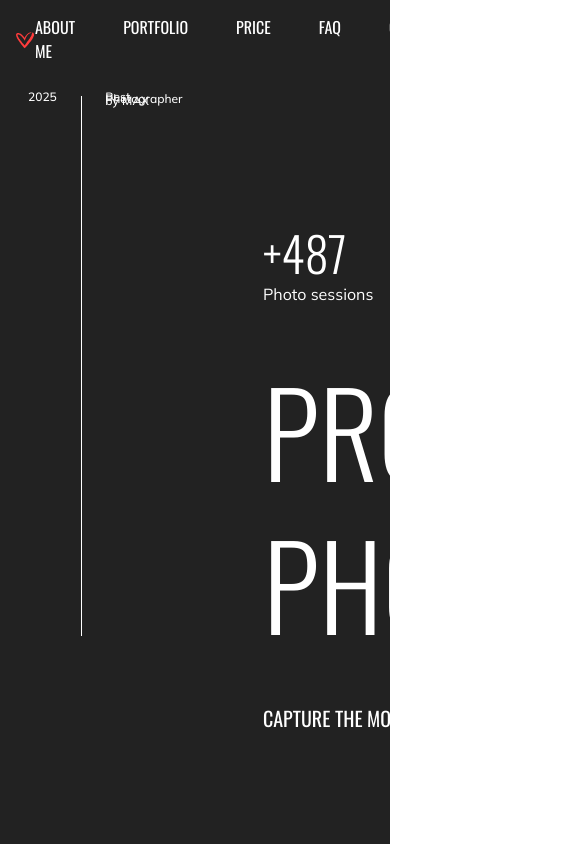
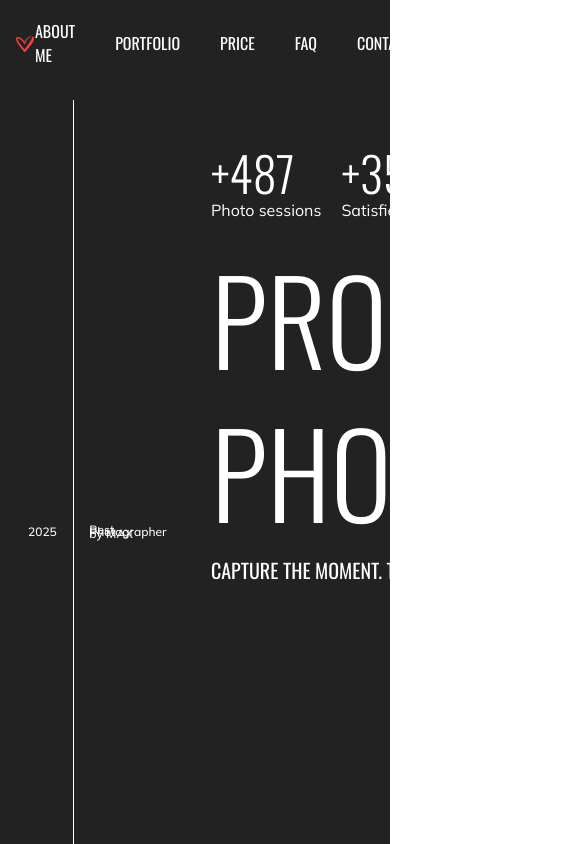
Before and after one commit to PolinaRomanchuk/portfolio, a React (Vite) app: page / in a window 390 px wide. Shown: the top 844 px of the page, 585 px wide, since content can reach past the window. Built offline with nearby package versions, Linux system fonts and the light colour scheme.

Commit message:
fix: change bootstrap into tailwind

```diff
--- a/package.json
+++ b/package.json
@@ -12,12 +12,14 @@
   },
   "dependencies": {
     "@popperjs/core": "^2.11.8",
+    "@tailwindcss/vite": "^4.1.17",
     "bootstrap": "^5.3.8",
     "react": "^19.1.1",
     "react-dom": "^19.1.1",
     "react-router": "^7.9.5",
     "react-router-dom": "^7.9.5",
-    "swiper": "^12.0.3"
+    "swiper": "^12.0.3",
+    "tailwindcss": "^4.1.17"
   },
   "devDependencies": {
     "@eslint/js": "^9.36.0",
--- a/src/components/Header/Header.tsx
+++ b/src/components/Header/Header.tsx
@@ -3,40 +3,42 @@ import Logo from '../../assets/logo.svg';
 
 const Header = (): ReactElement => {
   return (
-    <header className="container-xl bg-secondary p-3 d-flex justify-content-between">
-      <div className="d-flex align-items-center">
+    <header>
+      <div className="container flex items-center justify-between bg-secondary p-5">
         <img src={Logo} alt="logo" />
-      </div>
-      <nav className="d-flex">
-        <ul className="d-flex gap-5">
+
+        <nav>
+          <ul className="flex items-center gap-10">
             <li>
-            <a href="#" className="base text-light">
+              <a href="#" className="base text-light ">
                 about me
               </a>
             </li>
             <li>
-            <a href="#" className="base text-light">
+              <a href="#" className="base text-light ">
                 portfolio
               </a>
             </li>
             <li>
-            <a href="#" className="base text-light">
+              <a href="#" className="base text-light ">
                 price
               </a>
             </li>
             <li>
-            <a href="#" className="base text-light">
+              <a href="#" className="base text-light ">
                 faq
               </a>
             </li>
             <li>
-            <a href="#" className="base text-light">
+              <a href="#" className="base text-light ">
                 contacts
               </a>
             </li>
           </ul>
         </nav>
+      </div>
     </header>
   );
 };
+
 export default Header;
--- a/src/components/Home/Hero.tsx
+++ b/src/components/Home/Hero.tsx
@@ -5,27 +5,21 @@ import Photo2 from '../../assets/hero/img-11.png';
 
 const Hero = (): ReactElement => {
   return (
-    <section
-      className="bg-secondary container-xl d-flex"
-      style={{ height: '862px' }}
-    >
-      <div className="d-flex vertical-text gap-4 p-3">
+    <section className="flex ">
+      <div className="bg-secondary container flex ">
+        <div className="flex  gap-4 p-3  vertical-text items-center justify-content-center">
           <span className="text-light body-small">2025</span>
-        <span
-          className="bg-light"
-          style={{ width: '1px', height: '540px' }}
-        ></span>
-        <span className="text-light body-small">Best Photographer by MAX</span>
+          <span className="bg-light w-[1px] h-[54rem] block"></span>
+          <span className="text-light body-small">
+            Best Photographer by MAX
+          </span>
         </div>
-      <div className="d-flex gap-2 py-5">
-        <div className="d-flex flex-column p-3 gap-2 justify-content-between">
-          <div
-            className="d-flex flex-column gap-5 p-5"
-            style={{ height: '458px' }}
-          >
-            <div className="d-flex gap-5 mt-5 ">
-              <div className="d-flex gap-3 flex-column">
-                <div className="d-flex body-decoration">
+        <div className="flex gap-2 py-5">
+          <div className="flex flex-col p-3 gap-2 justify-between">
+            <div className="flex flex-col gap-5 p-5 h-[45.8rem]">
+              <div className="flex gap-5 mt-5 ">
+                <div className="flex gap-3 flex-col">
+                  <div className="flex body-decoration">
                     <span className="text-light">+</span>{' '}
                     <span className="text-light">487</span>
                   </div>
@@ -36,12 +30,14 @@ const Hero = (): ReactElement => {
                     Photo sessions
                   </span>
                 </div>
-              <div className="d-flex gap-3 flex-column">
-                <div className="d-flex body-decoration">
+                <div className="flex gap-3 flex-col">
+                  <div className="flex body-decoration">
                     <span className="text-light">+</span>{' '}
                     <span className="text-light">356</span>
                   </div>
-                <span className="text-light body-base">Satisfied clients</span>
+                  <span className="text-light body-base">
+                    Satisfied clients
+                  </span>
                 </div>
               </div>
               <h1 className="h1 text-light">Professional photographer</h1>
@@ -49,30 +45,31 @@ const Hero = (): ReactElement => {
                 Capture the Moment. Tell Your Story.
               </h3>
             </div>
-          <div className="d-flex align-items-center ps-5">
+            <div className="flex items-center pl-5">
               <span className="text-light body-base">Scroll down</span>
               <img src={Arrow} alt="arrow" />
             </div>
           </div>
-        <div className="d-flex align-items-center">
+          <div className="flex items-center">
             <img
               src={Photo1}
               alt="photo"
-            style={{ width: '220px', height: '220px', objectFit: 'cover' }}
+              className="w-[220px] h-[220px] object-cover"
             />
           </div>
-        <div className="py-3 d-flex flex-column justify-content-between align-items-end">
+          <div className="py-3 flex flex-col justify-between items-end">
             <div>
               <img
                 src={Photo2}
                 alt="photo"
-              style={{ width: '280px', height: '374px', objectFit: 'cover' }}
+                className="w-[280px] h-[374px] object-cover"
               />
             </div>
-          <span className="text-light" style={{ width: '220px' }}>
-            Hi! I’m Vera, a photographer. For me, photography is more than just
-            an image.{' '}
+            <span className="text-light body-base w-[220px] text-right">
+              Hi! I’m Vera, a photographer. For me, photography is more than
+              just an image.{' '}
             </span>
+          </div>
         </div>
       </div>
     </section>
--- /dev/null
+++ b/src/index.css
@@ -0,0 +1,140 @@
+@import 'tailwindcss';
+
+@theme {
+  --color-primary: #ff3c3c;
+  --color-secondary: #222222;
+  --color-light: #ffffff;
+}
+
+:root {
+  --mulish: 'Mulish', sans-serif;
+  --oswald: 'Oswald', sans-serif;
+
+  --fw-light: 300;
+  --fw-regular: 400;
+  --fw-medium: 500;
+  --fw-bold: 700;
+  box-sizing: border-box;
+}
+
+.h1 {
+  font-family: var(--oswald);
+  font-size: 116px;
+  font-weight: var(--fw-light);
+  line-height: 132%;
+  text-transform: uppercase;
+}
+
+.h2 {
+  font-family: var(--oswald);
+  font-size: 32px;
+  font-weight: var(--fw-regular);
+  line-height: 40%;
+  text-transform: uppercase;
+}
+
+.h3 {
+  font-family: var(--oswald);
+  font-size: 20px;
+  font-weight: var(--fw-regular);
+  line-height: 28%;
+  text-transform: uppercase;
+}
+
+.h4 {
+  font-family: var(--oswald);
+  font-size: 16px;
+  font-weight: var(--fw-regular);
+  line-height: 24%;
+}
+
+.base {
+  font-family: var(--oswald);
+  font-size: 16px;
+  font-weight: var(--fw-regular);
+  line-height: 24%;
+  text-transform: uppercase;
+}
+
+.body-small {
+  font-family: var(--mulish);
+  font-size: 12px;
+  font-weight: var(--fw-medium);
+  line-height: 16%;
+}
+
+.body-base {
+  font-family: var(--mulish);
+  font-size: 16px;
+  font-weight: var(--fw-regular);
+  line-height: 150%;
+}
+
+.body-base-italic {
+  font-family: var(--mulish);
+  font-size: 16px;
+  font-weight: var(--fw-regular);
+  line-height: 20%;
+  font-style: italic;
+}
+
+.body-decoration {
+  font-family: var(--oswald);
+  font-size: 48px;
+  font-weight: var(--fw-light);
+  line-height: 54%;
+}
+
+.btn {
+  @apply flex items-center justify-center transition-colors;
+
+  width: 200px;
+  min-width: 200px;
+  height: 60px;
+  padding: 0 20px;
+  background: var(--secondary);
+  cursor: pointer;
+}
+
+.btn:hover {
+  background: var(--primary);
+}
+
+.btn:hover > span {
+  color: var(--secondary);
+}
+
+.vertical-text {
+  writing-mode: sideways-lr;
+}
+
+.container {
+  margin-left: auto;
+  margin-right: auto;
+  padding-left: 1rem;
+  padding-right: 1rem;
+}
+
+@media (max-width: 380px) {
+  .container {
+    max-width: 380px;
+  }
+}
+
+@media (max-width: 768px) {
+  .container {
+    max-width: 768px;
+  }
+}
+
+@media (max-width: 960px) {
+  .container {
+    max-width: 960px;
+  }
+}
+
+@media (max-width: 1440px) {
+  .container {
+    max-width: 1440px;
+  }
+}
--- a/src/index.scss
+++ /dev/null
@@ -1,122 +0,0 @@
-$primary: #ff3c3c;
-$secondary: #222222;
-$light: #ffffff;
-
-$container-max-widths: (
-  sm: 380px,
-  md: 768px,
-  lg: 960px,
-  xl: 1440px,
-);
-
-@import 'bootstrap/scss/bootstrap';
-
-$light: 300;
-$regular: 400;
-$medium: 500;
-$bold: 700;
-
-$mulish: 'Mulish', sans-serif;
-$oswald: 'Oswald', sans-serif;
-
-@mixin text-style(
-  $family,
-  $size,
-  $weight,
-  $line-height,
-  $style: normal,
-  $transform: none
-) {
-  font-family: $family;
-  font-size: $size;
-  font-weight: $weight;
-  line-height: $line-height;
-  font-style: $style;
-  text-transform: $transform;
-}
-
-.h1 {
-  @include text-style($oswald, 116px, $light, 132%, normal, uppercase);
-}
-
-.h2 {
-  @include text-style($oswald, 32px, $regular, 40%, normal, uppercase);
-}
-
-.h3 {
-  @include text-style($oswald, 20px, $regular, 28%, normal, uppercase);
-}
-
-.h4 {
-  @include text-style($oswald, 16px, $regular, 24%);
-}
-
-.base {
-  @include text-style($oswald, 16px, $regular, 24%, normal, uppercase);
-}
-
-.body-small {
-  @include text-style($mulish, 12px, $medium, 16%);
-}
-
-.body-base {
-  @include text-style($mulish, 16px, $regular, 150%);
-}
-
-.body-base-italic {
-  @include text-style($mulish, 16px, $regular, 20%, italic);
-}
-
-.body-decoration {
-  @include text-style($oswald, 48px, $light, 54%);
-}
-
-.btn {
-  padding: 0px 20px;
-  width: 200px;
-  height: 60px;
-  min-width: 200px;
-  background: $secondary;
-
-  span {
-    color: $light;
-  }
-
-  &:hover {
-    background: $primary;
-    span {
-      color: $secondary;
-    }
-  }
-}
-
-ul {
-  margin: 0;
-  padding: 0;
-  list-style: none;
-}
-
-a {
-  text-decoration: unset;
-}
-
-.text-light {
-  color: $light;
-}
-
-.text-dark {
-  color: $secondary;
-}
-
-.container {
-  @each $breakpoint, $width in $container-max-widths {
-    @include media-breakpoint-up($breakpoint) {
-      width: $width !important;
-      max-width: none !important;
-    }
-  }
-}
-
-.vertical-text {
-  writing-mode: sideways-lr;
-}
--- a/src/main.tsx
+++ b/src/main.tsx
@@ -1,7 +1,7 @@
 import { StrictMode } from 'react';
 import { createRoot } from 'react-dom/client';
 import App from './App.tsx';
-import './index.scss';
+import './index.css';
 
 const root = document.getElementById('root');
 if (!root) {
--- /dev/null
+++ b/tailwind.config.js
@@ -0,0 +1,7 @@
+/** @type {import('tailwindcss').Config} */
+export default {
+  content: ['./index.html', './src/**/*.{js,ts,jsx,tsx}'],
+  theme: {
+    extend: {},
+  },
+};
--- a/vite.config.ts
+++ b/vite.config.ts
@@ -1,6 +1,7 @@
 import { defineConfig } from 'vite';
 import react from '@vitejs/plugin-react';
+import tailwindcss from '@tailwindcss/vite';
 
 export default defineConfig({
-  plugins: [react()],
+  plugins: [react(), tailwindcss()],
 });
```
Also changed, not shown: 1 other file (tests, documents, lock files or other folders). Lines whose indentation alone changed are shown as unchanged.
